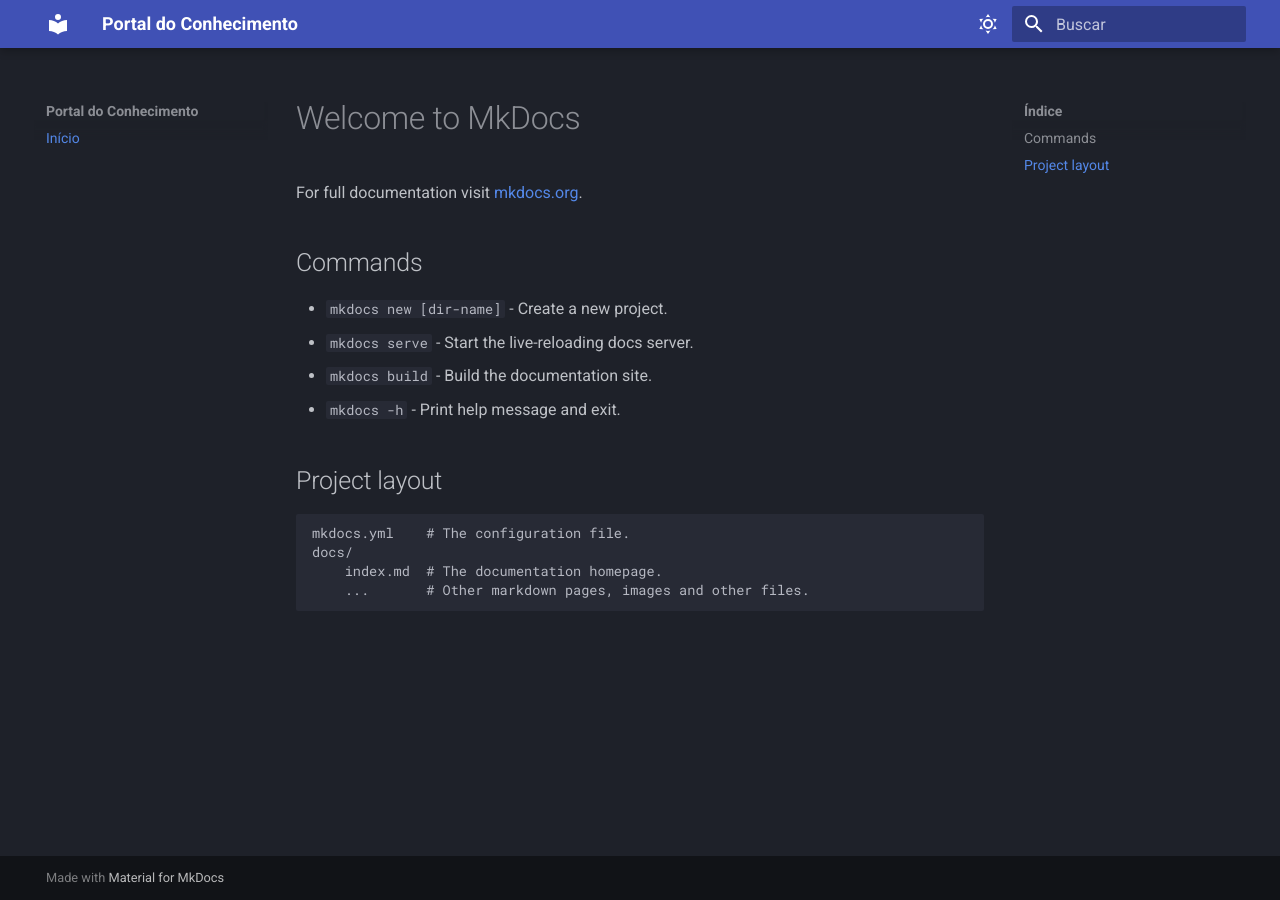
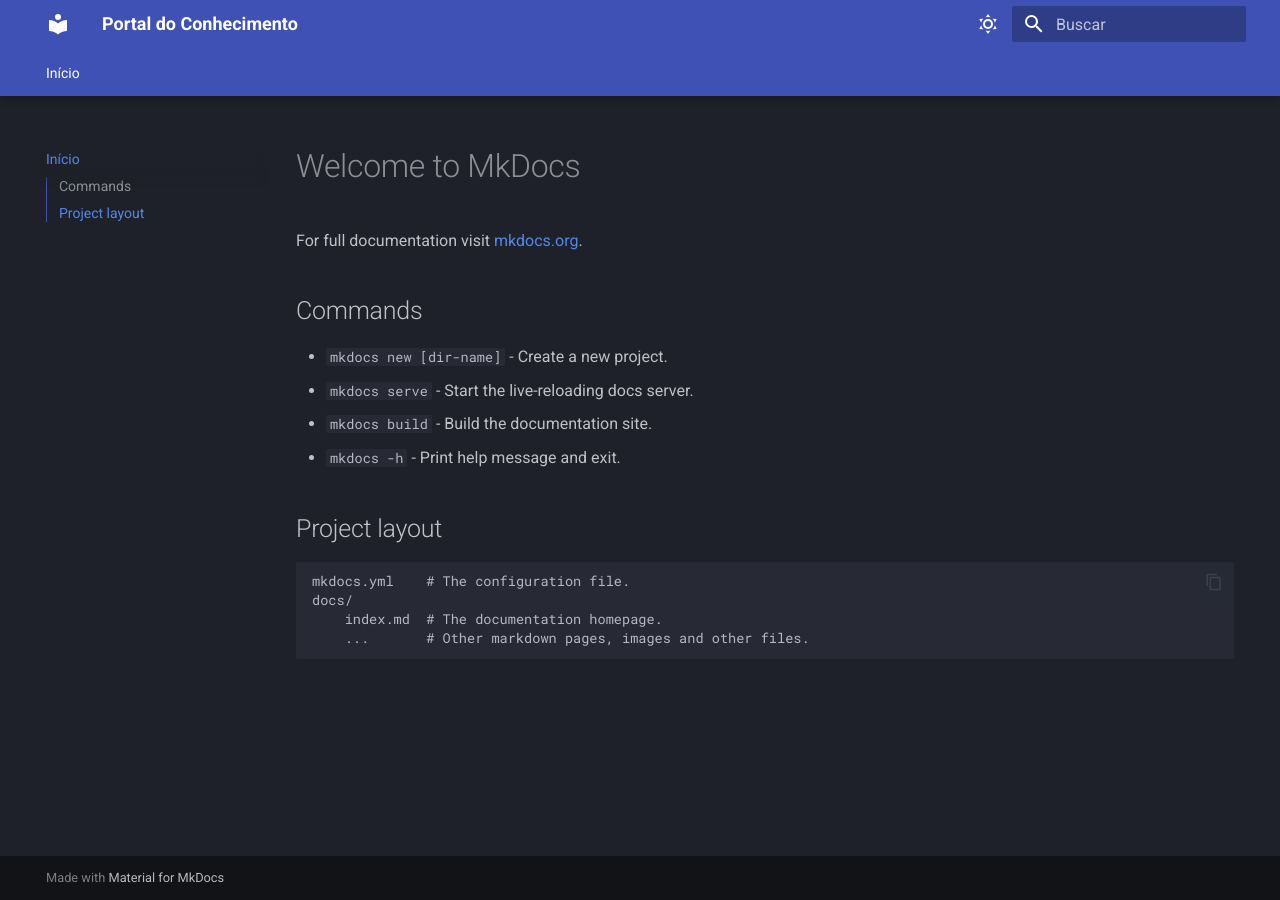
Before and after one commit to ElvisAmorim/base-conhecimento, an MkDocs documentation site: the page built from docs/index.md, in a window 1280 px wide. Built offline with MkDocs 1.6.1 and Material for MkDocs 9.7.7, drawn with Linux system fonts in a browser that asks for light colours.

Commit message:
person. nav e bloco codigo

```diff
--- a/mkdocs.yml
+++ b/mkdocs.yml
@@ -17,5 +17,13 @@ theme:
         name: Modo noturno
       accent: deep orange
 
+  features:
+    - content.code.copy
+    - navigation.tabs
+    - navigation.tabs.sticky
+    - navigation.path
+    - toc.integrate
+    - navigation.top
+
 nav:
   - Início: index.md
```
